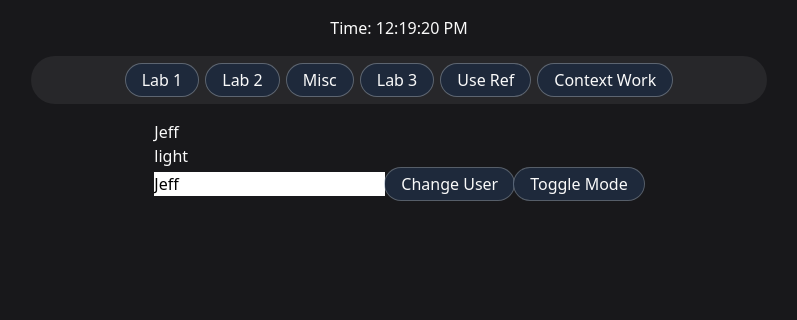
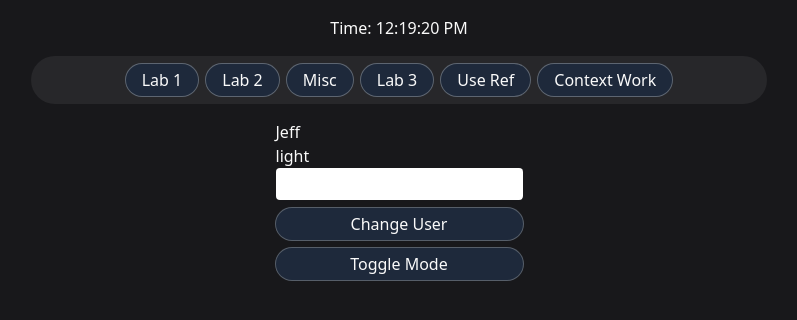
Before and after one commit to JoeMcCleery/se-bootcamp-modules, a React (Vite) app in the folder module_7/react-sandbox/: page / in a window 1280 px wide. Both pictures are taken after a click on the button "Context Work". Shown: the top 320 px of the page, without its empty margins (241-1038 px from the left). Built offline with nearby package versions, Linux system fonts and the light colour scheme.

Commit message:
Input component

```diff
--- a/module_7/react-sandbox/src/components/Button.tsx
+++ b/module_7/react-sandbox/src/components/Button.tsx
@@ -3,7 +3,7 @@ import { MouseEventHandler } from "react";
 interface IButtonProps {
   label: string;
   type?: "submit" | "reset" | "button";
-  onClick: MouseEventHandler<HTMLButtonElement>;
+  onClick?: MouseEventHandler<HTMLButtonElement>;
 }
 
 export default function Button({ label, type, onClick }: IButtonProps) {
--- a/module_7/react-sandbox/src/components/ContextWork.tsx
+++ b/module_7/react-sandbox/src/components/ContextWork.tsx
@@ -1,29 +1,46 @@
 import { useUserContext } from "./UserProvider";
 import Button from "./Button";
-import { useState } from "react";
+import { FormEvent, useState } from "react";
+import Input from "./Input";
 
 export default function ContextWork() {
   const { state, updateUser, toggleMode } = useUserContext();
-  const [username, setUsername] = useState(state.user.name);
+  const [username, setUsername] = useState("");
+
+  function submit(e: FormEvent<HTMLFormElement>) {
+    e.preventDefault();
+    updateUser({ name: username });
+  }
 
   return (
-    <div>
+    <>
       <p>{state.user.name}</p>
+
       <p>{state.mode}</p>
-      <input
-        title="username"
+
+      <div className="grid gap-2">
+        <form
+          onSubmit={submit}
+          className="grid gap-2"
+        >
+          <Input
+            title="Username"
             value={username}
             onChange={(e) => setUsername(e.target.value)}
-        className="text-black"
+            required={true}
           />
+
           <Button
+            type="submit"
             label="Change User"
-        onClick={() => updateUser({ name: username })}
           />
+        </form>
+
         <Button
           label="Toggle Mode"
           onClick={toggleMode}
         />
       </div>
+    </>
   );
 }
--- /dev/null
+++ b/module_7/react-sandbox/src/components/Input.tsx
@@ -0,0 +1,25 @@
+import { ChangeEventHandler } from "react";
+
+interface IInputProps {
+  title: string;
+  value?: string;
+  required?: boolean;
+  onChange?: ChangeEventHandler<HTMLInputElement>;
+}
+
+export default function Input({
+  title,
+  value,
+  required,
+  onChange,
+}: IInputProps) {
+  return (
+    <input
+      className="text-black rounded px-2 py-1"
+      title={title}
+      value={value}
+      onChange={onChange}
+      required={required}
+    />
+  );
+}
```
Lines whose indentation alone changed are shown as unchanged.
